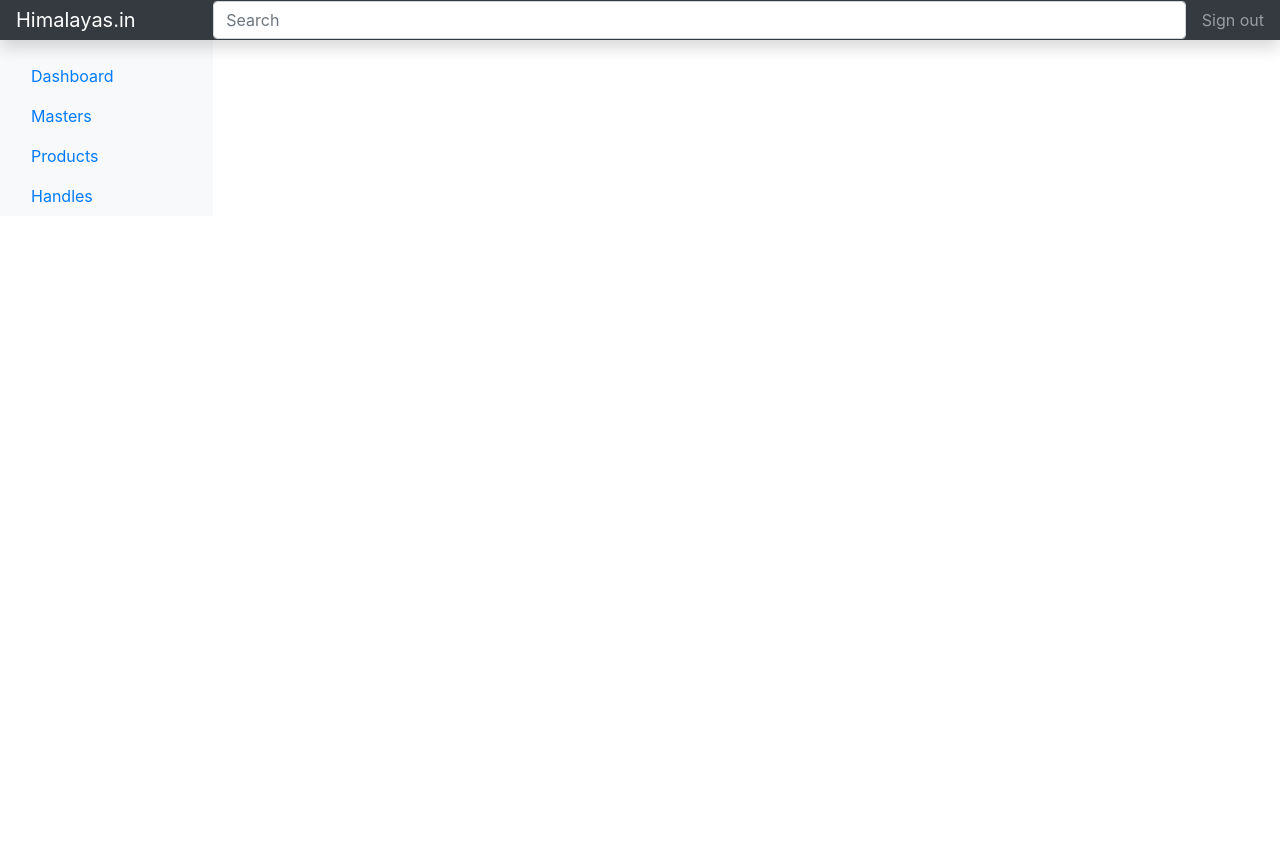
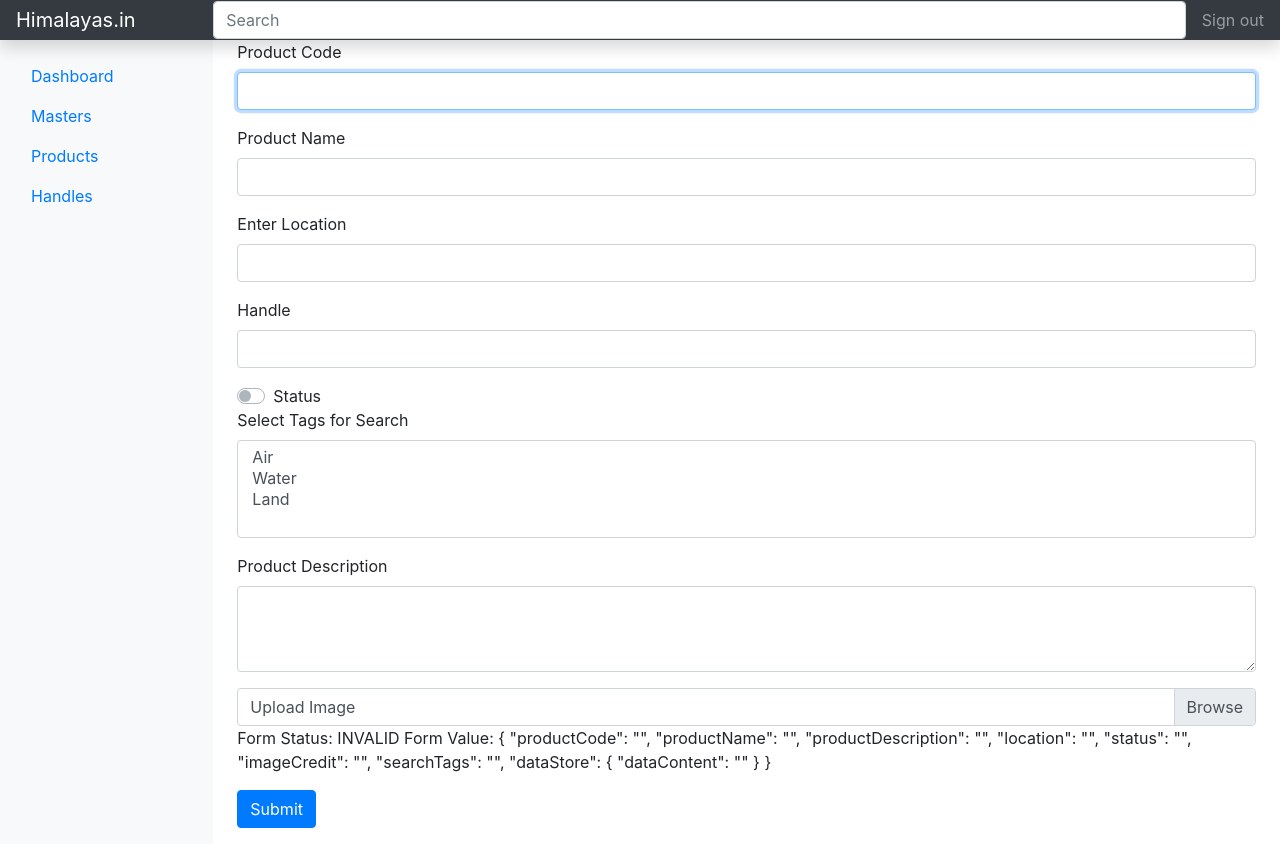
Before and after one commit to anujtalan95/himalayas-admin-ui, an Angular app: page /product/add in a window 1280 px wide. Before the commit this address led to /. Before the commit the page ends 800 px from the top, so only its background shows below. Built offline with nearby package versions, Linux system fonts and the light colour scheme.

Commit message:
Add and edit product feature added
- user can add new product
- User can edit the product
- Image addition and updation is not included

```diff
--- a/src/app/app-routing.module.ts
+++ b/src/app/app-routing.module.ts
@@ -3,6 +3,7 @@ import { Routes, RouterModule } from '@angular/router';
 import { ProductComponent } from './components/product/product.component';
 import { AppComponent } from './app.component';
 import { EditProductComponent } from './components/edit-product/edit-product.component';
+import { AddProductComponent } from './components/add-product/add-product.component';
 
 
 const routes: Routes = [
@@ -13,6 +14,10 @@ const routes: Routes = [
   {
     path:'product/edit/:id',
     component:EditProductComponent
+  },
+  {
+    path:'product/add',
+    component:AddProductComponent
   }
 ];
 
--- /dev/null
+++ b/src/app/components/add-product/add-product.component.html
@@ -0,0 +1,42 @@
+<form [formGroup]="newProductForm" (ngSubmit)="addNewProduct()" novalidate>
+  <div class="form-group">
+    <label for="productCode">Product Code</label>
+    <input type="text" class="form-control" id="productCode" formControlName="productCode" required autofocus>
+  </div>
+  <div class="form-group">
+    <label for="productName">Product Name</label>
+    <input type="text" class="form-control" id="productName" formControlName="productName" required>
+  </div>
+  <div class="form-group">
+    <label for="location">Enter Location</label>
+    <input type="text" class="form-control" id="location" formControlName="location" required>
+  </div>
+  <div class="form-group">
+    <label for="imageCredit">Handle</label>
+    <input type="text" class="form-control" id="imageCredit" value='@anuj.talan' formControlName="imageCredit">
+  </div>
+  <div class="custom-control custom-switch">
+    <input type="checkbox" class="custom-control-input" id="statusToggle" formControlName="status" required>
+    <label class="custom-control-label" for="statusToggle">Status</label>
+  </div>
+  <div class="form-group">
+    <label for="searchTags">Select Tags for Search</label>
+    <select multiple class="form-control" id="searchTags" formControlName="searchTags" required>
+      <option *ngFor="let option of searchtagsVar" [value]="option">{{option.code}}</option>
+    </select>
+  </div>
+  <div class="form-group">
+    <label for="productDescription">Product Description</label>
+    <textarea class="form-control" id="productDescription" rows="3" formControlName="productDescription"
+      required></textarea>
+  </div>
+  <div class="custom-file form-group" formGroupName="dataStore">
+    <input type="file" class="custom-file-input" id="imageFile" formControlName="dataContent">
+    <label class="custom-file-label" for="imageFile">Upload Image</label>
+  </div>
+  <p>
+    Form Status: {{ newProductForm.status }}
+    Form Value: {{ newProductForm.value | json }}
+  </p>
+  <button class="btn btn-primary form-group" type="submit">Submit</button>
+</form>
--- /dev/null
+++ b/src/app/components/add-product/add-product.component.ts
@@ -0,0 +1,55 @@
+import { Component, OnInit } from '@angular/core';
+import { ProductService } from 'src/app/services/product.service';
+import { FormGroup, FormControl, FormArray, FormBuilder } from '@angular/forms';
+import { Router } from '@angular/router';
+
+@Component({
+  selector: 'app-add-product',
+  templateUrl: './add-product.component.html',
+  styleUrls: ['./add-product.component.css']
+})
+export class AddProductComponent implements OnInit {
+
+  newProductForm:FormGroup;
+  searchtagsVar = [
+    {
+      "code":"Air"
+    },
+    {
+      "code":"Water"
+    },
+    {
+      "code":"Land"
+    }
+  ];
+
+  constructor(private productService:ProductService,private router:Router,private formBuilder:FormBuilder) { }
+
+  ngOnInit(): void {
+    this.newProductForm = this.formBuilder.group({
+      productCode: this.formBuilder.control(''),
+      productName: this.formBuilder.control(''),
+      productDescription: this.formBuilder.control(''),
+      location: this.formBuilder.control(''),
+      status: this.formBuilder.control(''),
+      imageCredit: this.formBuilder.control(''),
+      searchTags: this.formBuilder.control(''),
+      dataStore: this.formBuilder.group({
+        dataContent: this.formBuilder.control('')
+      })
+    });
+  }
+
+  addNewProduct() {
+    if(this.newProductForm.valid) {
+      console.log(this.newProductForm.value);
+      this.productService.createProduct(this.newProductForm.value).subscribe(
+        data => { this.router.navigate(['products'])},
+
+        error => console.error(error),
+        () => console.log('New Product Added')
+      );
+    }
+  }
+
+}
--- a/src/app/components/edit-product/edit-product.component.html
+++ b/src/app/components/edit-product/edit-product.component.html
@@ -21,7 +21,7 @@
     </div>
     <div class="form-group">
         <label for="imageCredit">Handle</label>
-        <input type="text" class="form-control" id="imageCredit" value='@anuj.talan' formControlName="imageCredit">
+        <input type="text" class="form-control" id="imageCredit" formControlName="imageCredit">
     </div>
     <div class="custom-control custom-switch">
         <input type="checkbox" class="custom-control-input" id="statusToggle" formControlName="status" required>
@@ -30,23 +30,19 @@
     <div class="form-group">
       <label for="searchTags">Select Tags for Search</label>
       <select multiple class="form-control" id="searchTags" formControlName="searchTags" required>
-        <option>Air</option>
-        <option>Water</option>
-        <option>Land</option>
-        <option>4</option>
-        <option>5</option>
+        <option *ngFor = "let tag of searchTagsMaster" [value]="tag">{{tag.code}}</option>
       </select>
     </div>
     <div class="form-group">
       <label for="productDescription">Product Description</label>
       <textarea class="form-control" id="productDescription" rows="3" formControlName="productDescription" required></textarea>
     </div>
-    <div class="custom-file form-group">
-        <input type="file" class="custom-file-input" id="imageFile" formControlName="imageStore">
+    <div class="custom-file form-group" formGroupName="dataStore">
+        <input type="file" class="custom-file-input" id="imageFile" formControlName="dataContent">
         <label class="custom-file-label" for="imageFile">Upload Image</label>
     </div>
     <p>
-      Form Status: {{ productEditForm.status }}
+      Form Status: {{ productEditForm.value | json }}
     </p>
     <button class="btn btn-primary form-group" type="submit">Submit</button>
 </form>
--- a/src/app/components/edit-product/edit-product.component.ts
+++ b/src/app/components/edit-product/edit-product.component.ts
@@ -12,6 +12,17 @@ export class EditProductComponent implements OnInit {
 
   public product;
   productEditForm:FormGroup;
+  searchTagsMaster= [
+    {
+      "code":"Water"
+    },
+    {
+      "code":"Air"
+    },
+    {
+      "code":"Land"
+    }
+  ];
   //private  imgSrc = 'assets/684094.jpg';
   validMessage:string="";
   constructor(private productService:ProductService,private route:ActivatedRoute,private router:Router) { }
@@ -19,26 +30,44 @@ export class EditProductComponent implements OnInit {
   ngOnInit(): void {
     this.getProduct(this.route.snapshot.params.id);
     this.productEditForm = new FormGroup({
-      productCode: new FormControl(''),
-      productName: new FormControl(''),
-      productDescription: new FormControl(''),
-      location: new FormControl(''),
-      status: new FormControl(''),
-      imageCredit: new FormControl(''),
-      searchTags: new FormControl(''),
-      imageStore: new FormControl()
+      productCode: new FormControl(),
+      productName: new FormControl(),
+      productDescription: new FormControl(),
+      location: new FormControl(),
+      status: new FormControl(),
+      imageCredit: new FormControl(),
+      searchTags: new FormControl(),
+      dataStore: new FormGroup({
+        dataContent : new FormControl()
+      })
     });
   }
 
   getProduct(productId:number) {
     this.productService.getProduct(productId).subscribe(
-      data => (this.product = data),
+      data =>
+      {this.product = data;
+        this.productEditForm.controls.productCode.setValue(this.product.productCode);
+        this.productEditForm.controls.productName.setValue(this.product.productName);
+        this.productEditForm.controls.productDescription.setValue(this.product.productDescription);
+        this.productEditForm.controls.location.setValue(this.product.location);
+        this.productEditForm.controls.status.setValue(this.product.status);
+        this.productEditForm.controls.imageCredit.setValue(this.product.imageCredit);
+        this.productEditForm.controls.searchTags.setValue(this.product.searchTags);},
       error => console.error(error),
       () => console.log('Get Product to edit')
     );
-    this.productEditForm.patchValue({
-      productCode : this.product.productCode
-    });
+
+  }
+
+  setValuesInForm() {
+    this.productEditForm.controls.productCode.setValue(this.product.productCode);
+    this.productEditForm.controls.productName.setValue(this.product.productName);
+    this.productEditForm.controls.productDescription.setValue(this.product.productDescription);
+    this.productEditForm.controls.location.setValue(this.product.location);
+    this.productEditForm.controls.status.setValue(this.product.status);
+    this.productEditForm.controls.imageCredit.setValue(this.product.imageCredit);
+    this.productEditForm.controls.searchTags.setValue(this.product.searchTags);
   }
 
   submitUpdateProduct(id:number) {
@@ -52,7 +81,6 @@ export class EditProductComponent implements OnInit {
         () => console.log('Product updated successfully !')
       );
     }
-
   }
 
 }
```
Also changed, not shown: src/app/app.module.ts (+6 -3 lines), src/app/components/add-product/add-product.component.css (added), 1 other file (tests, documents, lock files or other folders).
